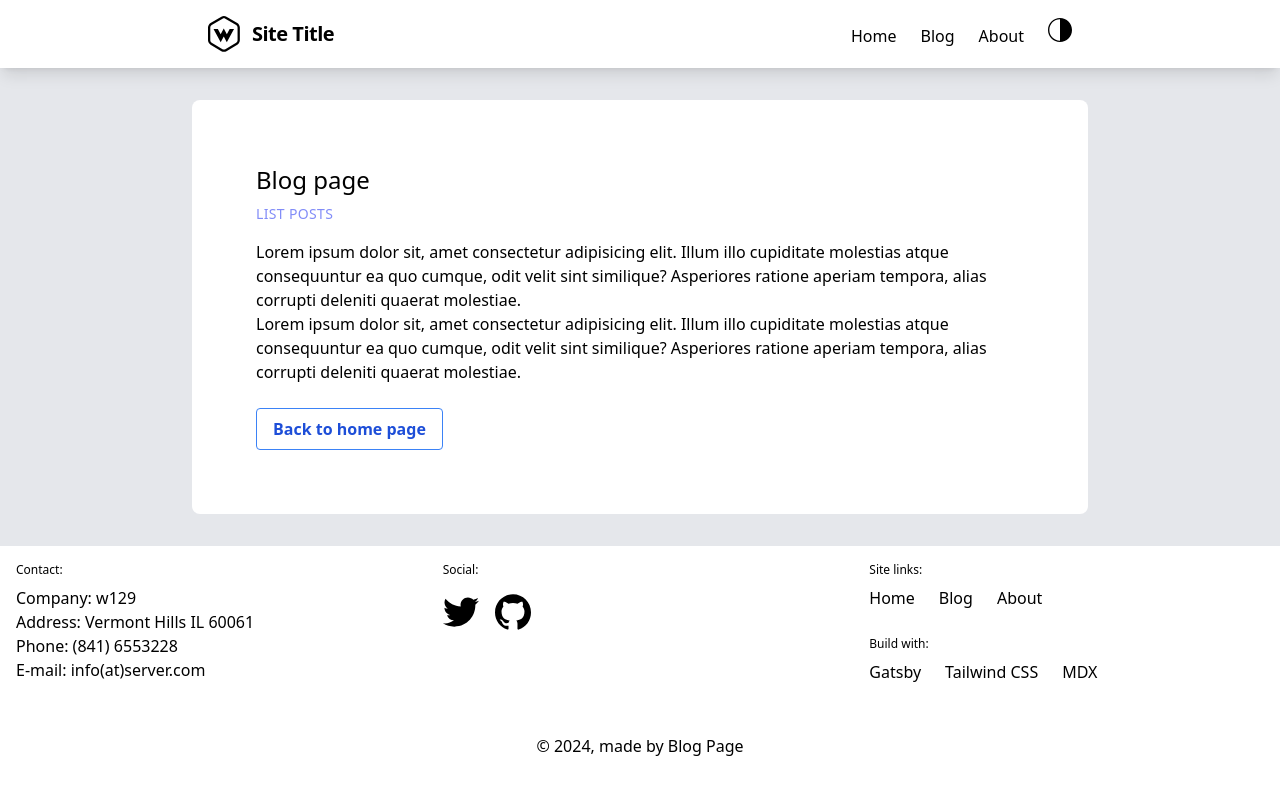
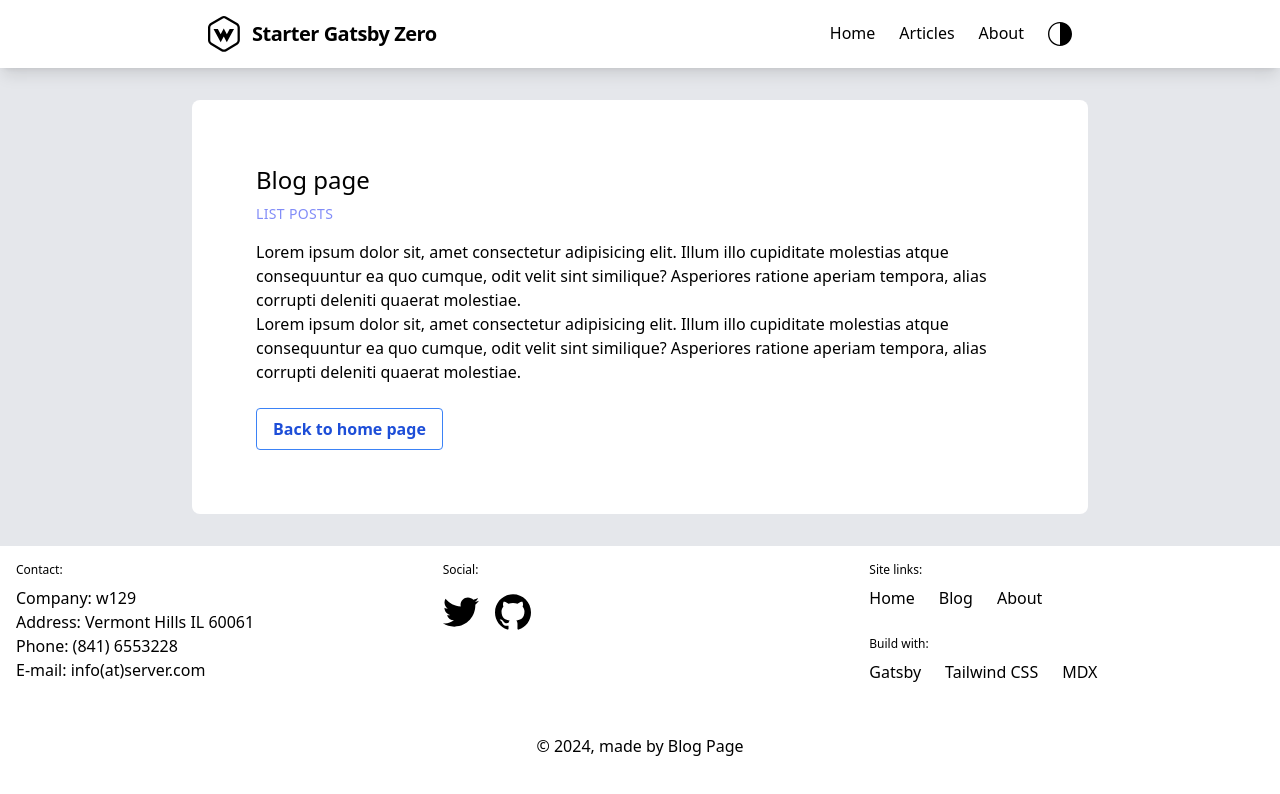
Before and after one commit to jaro124/starter-gatsby-zero, a Gatsby site: page /blog in a window 1280 px wide. Built offline with nearby package versions, Linux system fonts and the light colour scheme; Gatsby itself is replaced by a stand-in of ours.

Commit message:
Header component formatting fix

```diff
--- a/src/components/core/header.js
+++ b/src/components/core/header.js
@@ -8,24 +8,27 @@ function Header() {
   return (
     <header className="bg-white dark:bg-black shadow-lg">
       <div className="flex flex-wrap items-center justify-between max-w-4xl mx-auto p-4 md:p-4">
-        <Link className="flex items-center no-underline text-black dark:text-gray-400" to="/">
+        <Link
+          className="flex items-center no-underline text-black dark:text-gray-400"
+          to="/"
+        >
           <svg
             width="32"
             height="36"
-            className="fill-current text-primary"
+            className="fill-current text-black dark:text-gray-400"
             viewBox="0 0 32 36"
             xmlns="http://www.w3.org/2000/svg"
           >
             <path d="M15.922 35.798c-.946 0-1.852-.228-2.549-.638l-10.825-6.379c-1.428-.843-2.549-2.82-2.549-4.501v-12.762c0-1.681 1.12-3.663 2.549-4.501l10.825-6.379c.696-.41 1.602-.638 2.549-.638.946 0 1.852.228 2.549.638l10.825 6.379c1.428.843 2.549 2.82 2.549 4.501v12.762c0 1.681-1.12 3.663-2.549 4.501l-10.825 6.379c-.696.41-1.602.638-2.549.638zm0-33.474c-.545 0-1.058.118-1.406.323l-10.825 6.383c-.737.433-1.406 1.617-1.406 2.488v12.762c0 .866.67 2.05 1.406 2.488l10.825 6.379c.348.205.862.323 1.406.323.545 0 1.058-.118 1.406-.323l10.825-6.383c.737-.433 1.406-1.617 1.406-2.488v-12.757c0-.866-.67-2.05-1.406-2.488l-10.825-6.379c-.348-.21-.862-.328-1.406-.328zM26.024 13.104l-7.205 13.258-3.053-5.777-3.071 5.777-7.187-13.258h4.343l2.803 5.189 3.107-5.832 3.089 5.832 2.821-5.189h4.352z"></path>
           </svg>
           <span className="font-bold text-xl tracking-tight pl-3">
-            Site Title
+            Starter Gatsby Zero
           </span>
         </Link>
 
         <button
           aria-label="Menu"
-          className="block md:hidden border border-white items-center px-3 py-2 rounded text-black dark:text-gray-400"
+          className="md:hidden border border-white flex items-center px-3 py-2 rounded text-black dark:text-gray-400"
           onClick={() => toggleExpansion(!isExpanded)}
         >
           <svg
@@ -41,22 +44,22 @@ function Header() {
         <nav
           className={`${
             isExpanded ? `block` : `hidden`
-          } md:block md:items-center w-full md:w-auto`}
+          } md:flex md:items-center w-full md:w-auto`}
         >
           {[
             {
               route: `/`,
-              title: `Home`
+              title: `Home`,
             },
             {
               route: `/blog`,
-              title: `Blog`
+              title: `Articles`,
             },
             {
               route: `/about`,
-              title: `About`
-            }
-          ].map(link => (
+              title: `About`,
+            },
+          ].map((link) => (
             <Link
               className="block md:inline-block mt-4 md:mt-0 md:mr-6 no-underline font-medium text-black dark:text-gray-400 border-b-2 border-transparent hover:border-green-500"
               key={link.title}
@@ -66,10 +69,11 @@ function Header() {
             </Link>
           ))}
 
-<button
+          <button
             aria-label="Toggle theme"
             className="focus:outline-none mt-4 md:mt-0"
-            onClick={toggleTheme}>
+            onClick={toggleTheme}
+          >
             <svg
               version="1.1"
               id="Capa_1"
@@ -81,17 +85,14 @@ function Header() {
               viewBox="0 0 405.526 405.526"
               className="fill-current text-black dark:text-gray-400"
             >
-		        <path d="M202.764,0C90.958,0,0,90.958,0,202.763c0,111.809,90.958,202.764,202.763,202.764
+              <path
+                d="M202.764,0C90.958,0,0,90.958,0,202.763c0,111.809,90.958,202.764,202.763,202.764
 		          c111.808,0,202.763-90.955,202.763-202.764C405.526,90.958,314.571,0,202.764,0z M22.952,202.763
-		          c0-99.146,80.665-179.811,179.812-179.811v359.623C103.616,382.574,22.952,301.91,22.952,202.763z"/>
+		          c0-99.146,80.665-179.811,179.812-179.811v359.623C103.616,382.574,22.952,301.91,22.952,202.763z"
+              />
             </svg>
           </button>
-
         </nav>
-
-
-
-
       </div>
     </header>
   );
```
